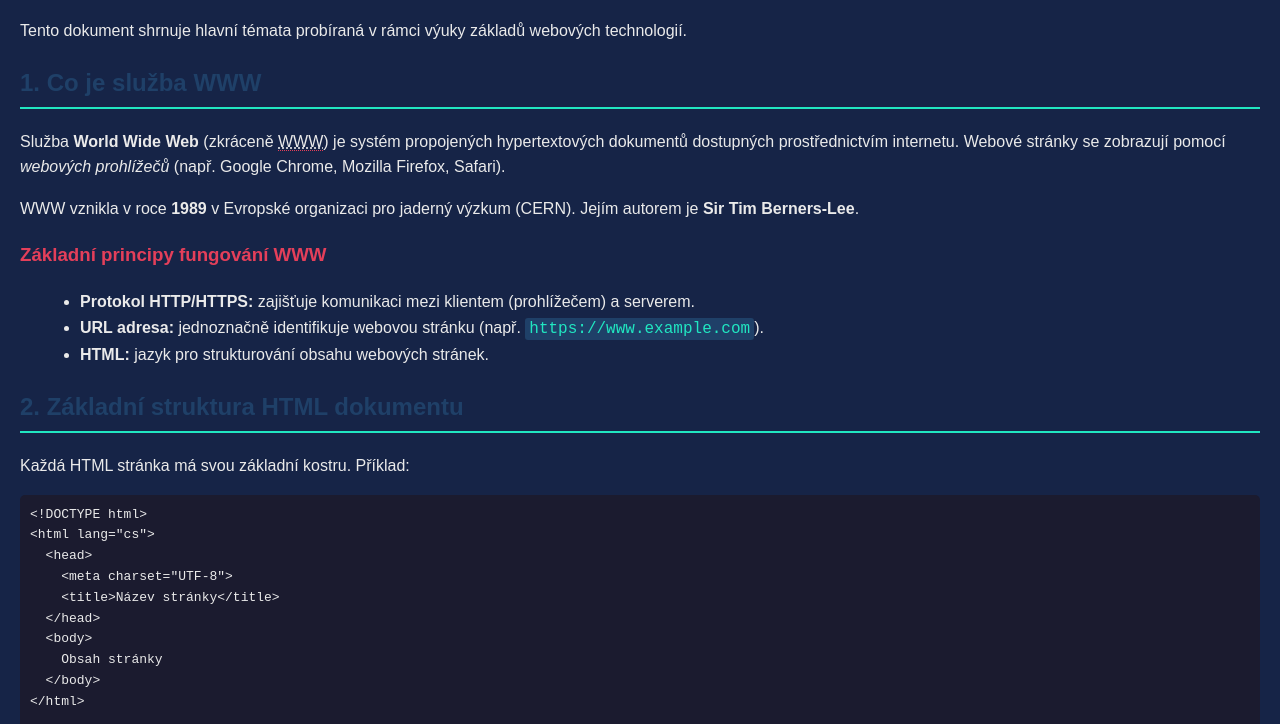
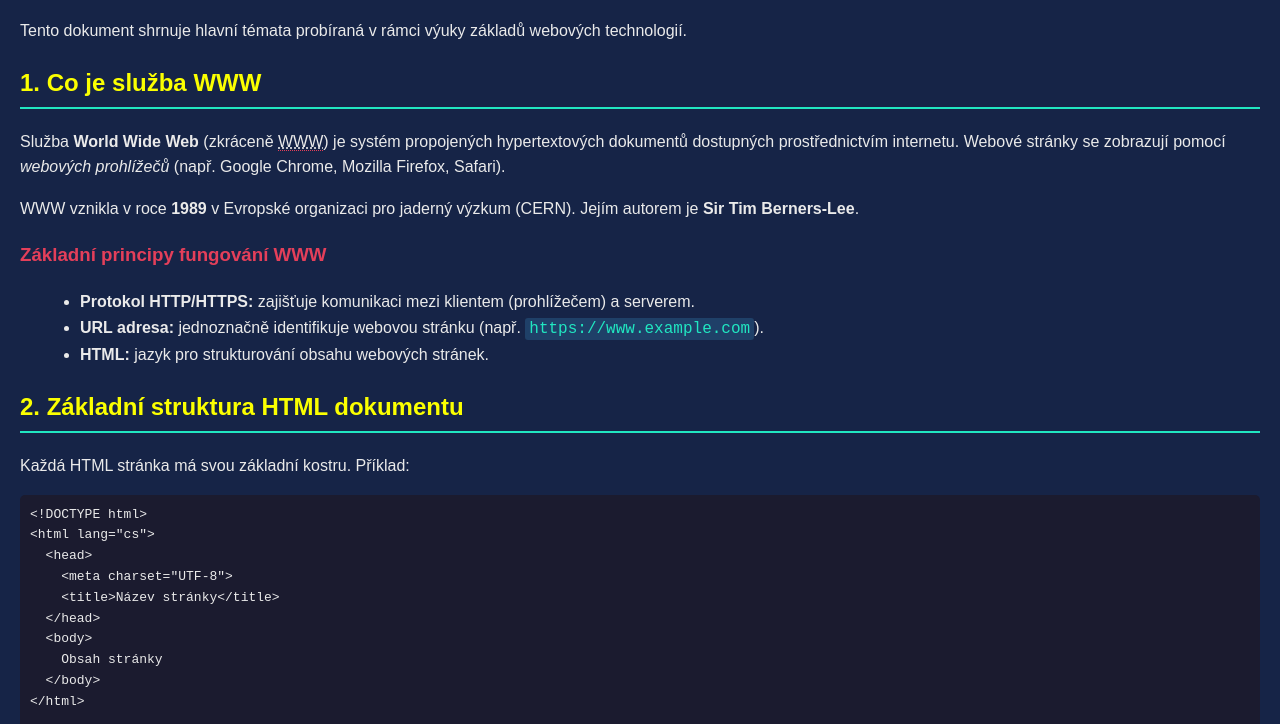
Before and after one commit to Petsox/WEa-Ukol, a plain HTML site: page index.html in a window 1280 px wide. Shown: the part 76-800 px from the top of the page. Drawn offline with Linux system fonts and the light colour scheme.

Commit message:
yellow please

```diff
--- a/index.html
+++ b/index.html
@@ -6,7 +6,7 @@
   <style>
     body { background: #162447; color: #eaeaea; font-family: Arial, sans-serif; margin: 20px; line-height: 1.6; }
     h1 { color: #21e6c1; }
-    h2 { color: #1f4068; border-bottom: 2px solid #21e6c1; padding-bottom: 5px; }
+    h2 { color: #fbff00; border-bottom: 2px solid #21e6c1; padding-bottom: 5px; }
     h3 { color: #e43f5a; }
     pre { background: #1b1b2f; color: #eaeaea; padding: 10px; border-radius: 5px; overflow-x: auto; }
     code { background: #1f4068; color: #21e6c1; padding: 2px 4px; border-radius: 3px; font-family: 'Courier New', Courier, monospace; }
```
